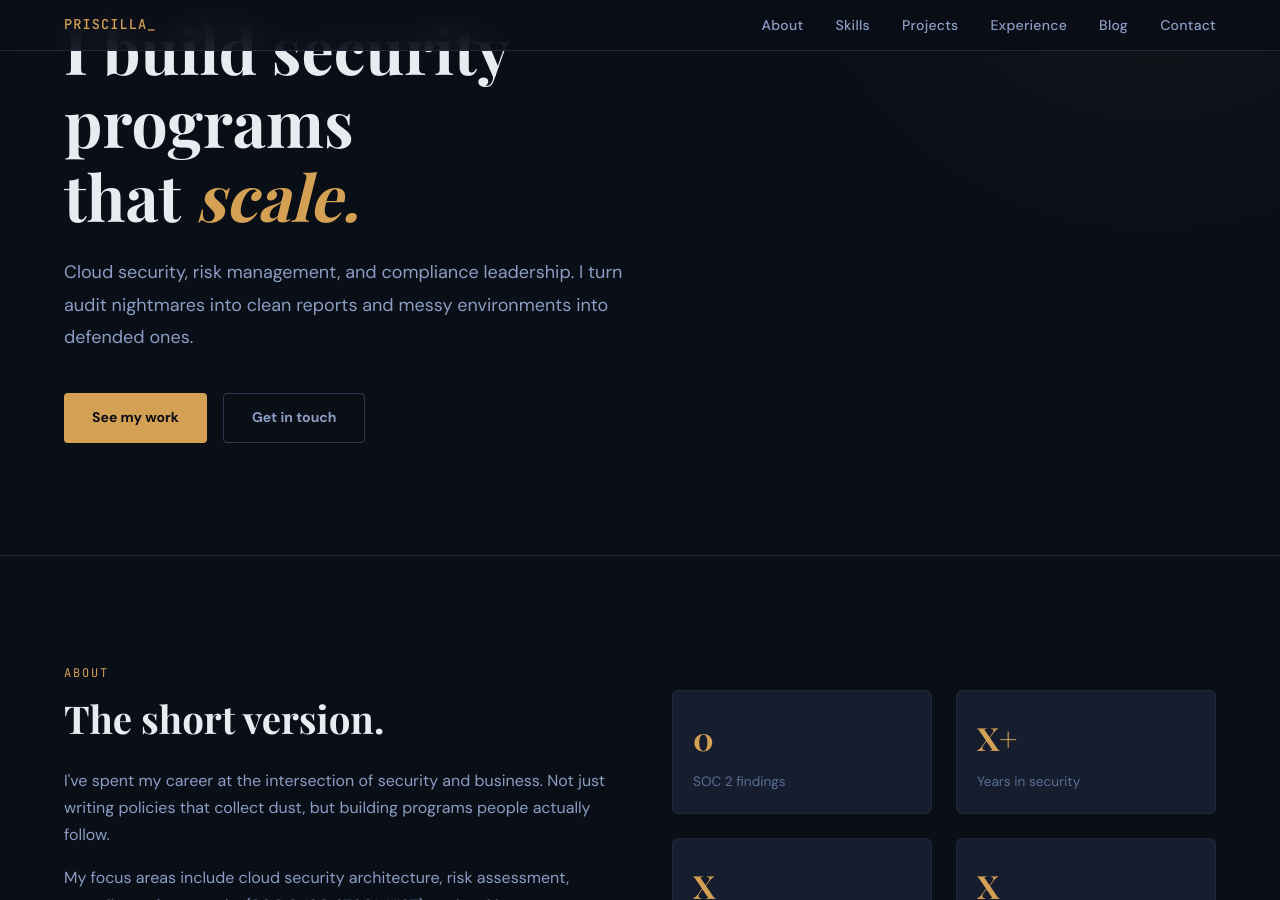
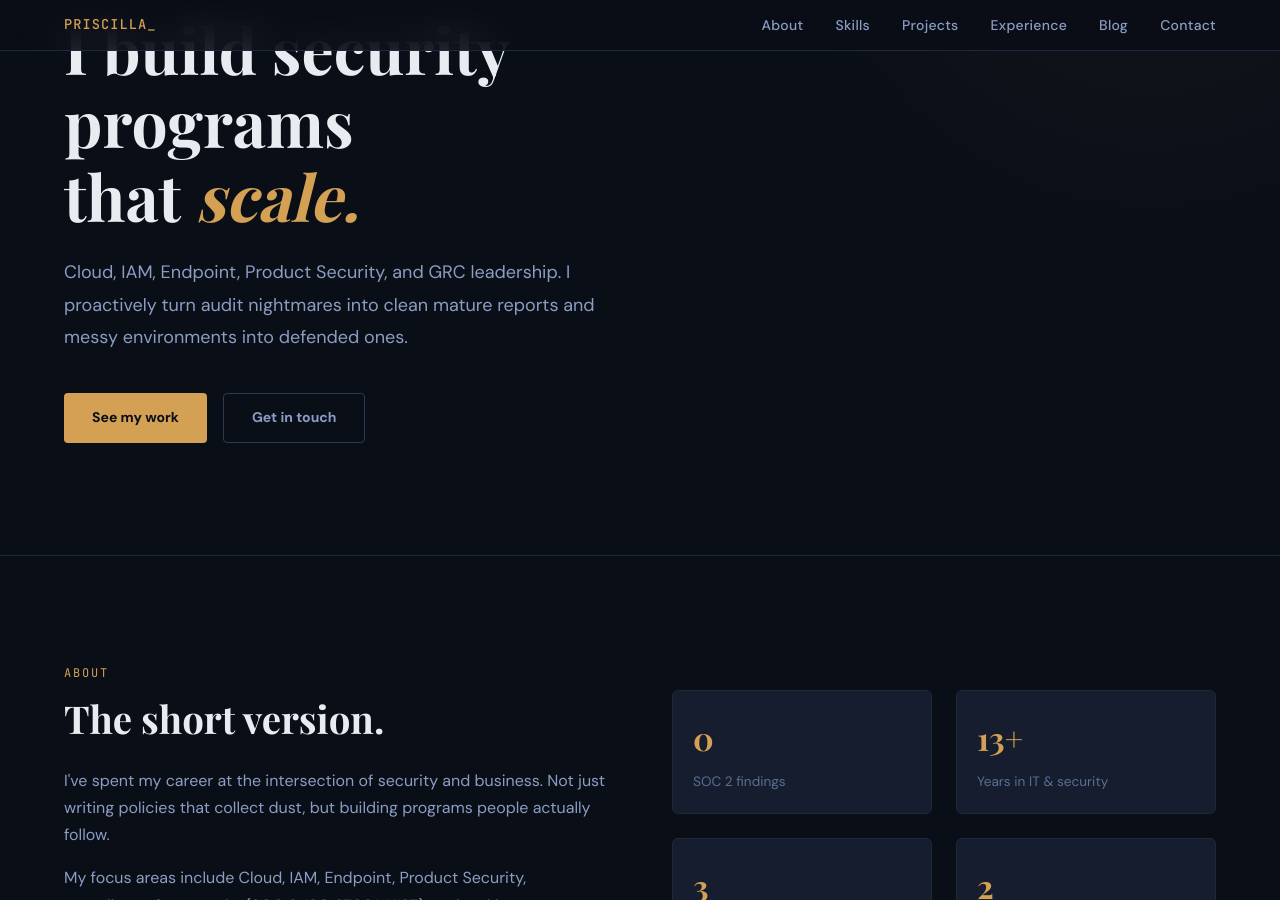
Before and after one commit to cibercazadora/cibercazadora.github.io, a Jekyll site: the page built from index.html, in a window 1280 px wide and 900 px high, scrolled down 210 px. Built offline with Jekyll 4.4.1, drawn with Linux system fonts in a browser that asks for light colours; some of the changed text lies outside the part shown.

Commit message:
Update index.html

```diff
--- a/index.html
+++ b/index.html
@@ -10,8 +10,8 @@ title: Ciber Cazadora
       <span class="hero-label">Security Leader</span>
       <h1>I build security programs<br>that <em>scale.</em></h1>
       <p class="hero-description">
-        Cloud security, risk management, and compliance leadership.
-        I turn audit nightmares into clean reports and messy environments into defended ones.
+        Cloud, IAM, Endpoint, Product Security, and GRC leadership.
+        I proactively turn audit nightmares into clean mature reports and messy environments into defended ones.
       </p>
       <div class="hero-cta">
         <a href="#projects" class="btn btn-primary">See my work</a>
@@ -35,11 +35,11 @@ title: Ciber Cazadora
         </p>
         <p>
           <!-- TODO: Replace with your actual background -->
-          My focus areas include cloud security architecture, risk assessment, compliance frameworks (SOC 2, ISO 27001, NIST), and making sure security teams have what they need to move fast without breaking things.
+          My focus areas include Cloud, IAM, Endpoint, Product Security, compliance frameworks (SOC 2, ISO 27001, NIST), and making sure security teams have what they need to move fast without breaking things.
         </p>
         <p>
           <!-- TODO: Add your personal angle -->
-          When I'm not threat modeling, you'll find me [your hobby/interest here]. The handle "Ciber Cazadora" means cyber huntress. That's the job description.
+          When I'm not engineering a way to automate and improve security to meet business needs, you'll find me baking, spending time with family, fulfilling my tech additions, working out, and binging Netflix. The handle "Ciber Cazadora" means cyber huntress. That's the goal hunting cyber gaps, threats, and vulnerabilities.
         </p>
       </div>
       <div class="about-stats stagger-children">
@@ -48,15 +48,15 @@ title: Ciber Cazadora
           <div class="stat-label">SOC 2 findings</div>
         </div>
         <div class="stat fade-up">
-          <div class="stat-number">X+</div>
-          <div class="stat-label">Years in security</div>
+          <div class="stat-number">13+</div>
+          <div class="stat-label">Years in IT & security</div>
         </div>
         <div class="stat fade-up">
-          <div class="stat-number">X</div>
+          <div class="stat-number">3</div>
           <div class="stat-label">Frameworks implemented</div>
         </div>
         <div class="stat fade-up">
-          <div class="stat-number">X</div>
+          <div class="stat-number">2</div>
           <div class="stat-label">Cloud environments secured</div>
         </div>
       </div>
```
